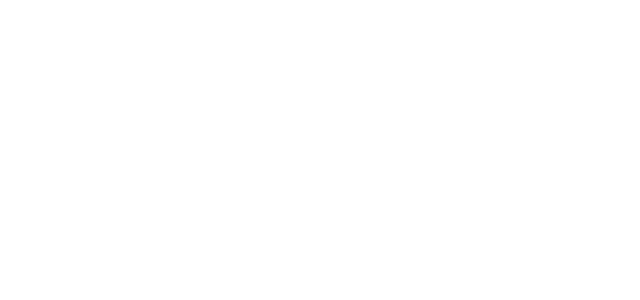
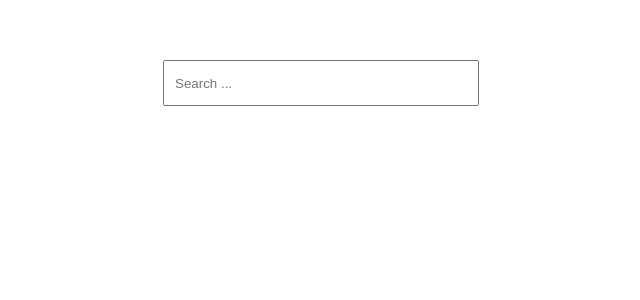
Before and after one commit to SaikrishnaTadepalli/CS-Site, a React (Create React App) app: page / in a window 1280 px wide. Shown: the top 300 px of the page, without its empty margins (319-959 px from the left). Built offline with nearby package versions, Linux system fonts and the light colour scheme; the HTML template or start-up script is replaced by a standard one.

Commit message:
Created Search Bar

```diff
--- a/src/App.jsx
+++ b/src/App.jsx
@@ -1,9 +1,21 @@
 import React from 'react';
 import './App.css'
+import { useState } from 'react';
 
 function App() {
+  const [search, setSearch] = useState('');
+
+  function handleSearch(event) {
+    setSearch(event.target.value);
+  }
+
   return (
     <div className='App'>
+      <input
+        type="text"
+        placeholder='Search ...'
+        onChange={handleSearch}
+      />
 
     </div>
   );
```
